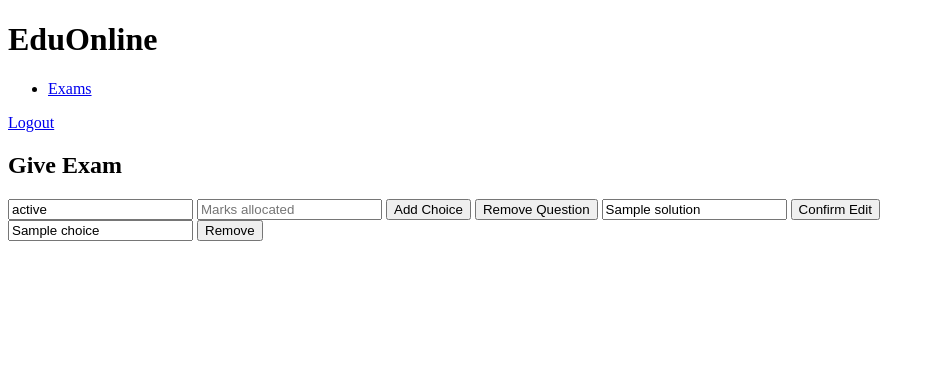
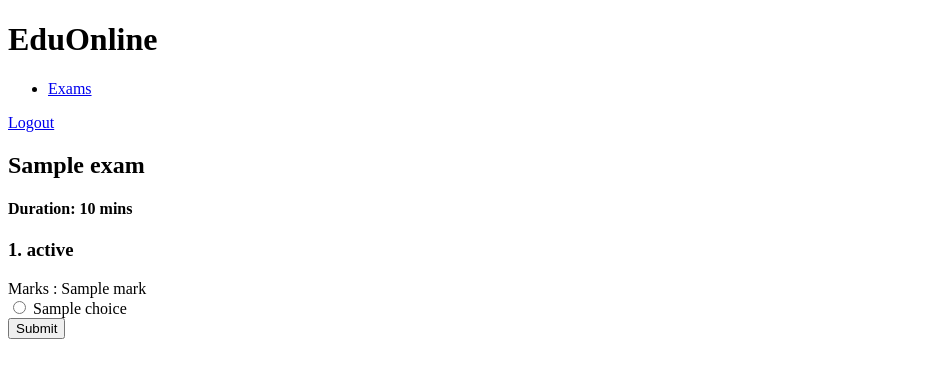
Before and after one commit to rofe-dl/EduOnline, a Django app: template user_app/templates/user_app/give_exam.html in a window 1280 px wide. Shown: the top 378 px of the page, without its empty margins (0-935 px from the left). Run offline with Django 3.2, Linux system fonts and the light colour scheme; the template is opened without the code that fills it: most values are stand-ins (such as "Sample title", 1, 10 or a date in 2020).

Commit message:
made a working frontend for give_exam

```diff
--- a/admin_app/admin.py
+++ b/admin_app/admin.py
@@ -7,3 +7,4 @@ admin.site.register(Exam)
 admin.site.register(Question)
 admin.site.register(Choice)
 admin.site.register(ReportCard)
+admin.site.register(SubmittedQuestions)
--- a/admin_app/models.py
+++ b/admin_app/models.py
@@ -40,6 +40,10 @@ class Choice(models.Model):
     def __str__(self):
         return self.answer
 
+class SubmittedQuestions(models.Model):
+    user = models.ForeignKey(User, on_delete=models.CASCADE)
+    question = models.ForeignKey(Question, on_delete=models.CASCADE)
+
 class ReportCard(models.Model):
     exam = models.ForeignKey(Exam, on_delete=models.CASCADE)
     user = models.ForeignKey(User, on_delete=models.CASCADE)
--- a/admin_app/views.py
+++ b/admin_app/views.py
@@ -28,6 +28,7 @@ edit_exam_questions_url = 'admin_app/edit_exam_questions.html'
 #TODO tell to fill all fields or else form isn't submitted
 #TODO js logic to assert solution matches one choice
 #TODO add admin/user username to title
+#TODO make choosing correct answer a radio button
 
 def redirect_if_user(function):
     """ A decorator applied over every function so that if a student/user tried to access the url of an admin,
--- a/user_app/templates/user_app/exams.html
+++ b/user_app/templates/user_app/exams.html
@@ -18,7 +18,7 @@
                     {{ exam.subject_name }}
                     {{ exam.total_marks }}
 
-                    <a href="{% url 'user_app:give_exam' exam.exam_id %}">Give Exam</a>
+                    <a href="{% url 'user_app:give_exam' exam.exam_id %}">Start Exam</a>
                 </div>
             </li>
 
--- a/user_app/templates/user_app/give_exam.html
+++ b/user_app/templates/user_app/give_exam.html
@@ -1,58 +1,32 @@
 {% extends "user_app/index.html" %}
 
 {% block title %}
-    <title>Edit Exam | EduOnline</title>
+    <title>{{exam.exam_name}} | EduOnline</title>
 {% endblock %}
 
 {% block b1 %}
 <div id="give-exam-div">
-    <h2>Give Exam</h2>
+    <h2>{{exam.exam_name}}</h2>
+    <h4>Duration: {{exam.duration}} mins</h4>
 
     <div class="questions-div">
         {% for question in questions %}
-            <form class="filled-question-form" method="POST" action="{% url 'admin_app:confirm_edit_exam_questions' exam_id question.id %}">
+            <form class="question-form" method="POST" action="">
                 {% csrf_token %}
-                <input type="text" class="question-statement" name="statement" placeholder="Enter question statement here" value="{{ question.statement }}">
-                <input type="number" class="marks-allocated" name="mark" placeholder="Marks allocated" value={{ question.mark }}>
-                <button class="add-choice-btn" type="button">Add Choice</button>
-                <button class="remove-question-btn" type="submit">Remove Question</button>
-
-                <input type="text" name="solution" placeholder="Enter correct choice here" value="{{ question.solution }}">
-
-                <button class="submit-question-btn" type="submit">Confirm Edit</button>
+                <h3>{{ forloop.counter }}. {{ question.statement }}</h3>
+                Marks : {{ question.mark }}
 
                 {% for choice in question.choices %}
                     <div class="choice-div">
-                        <input type="text" placeholder="Enter choice here" name="choice" value="{{ choice }}">
-                        <button class="remove-choice-btn" type="button">Remove</button>
+                        <input type="radio" name="choice" value="{{ choice }}"> {{ choice }}
                     </div>
                 {% endfor %}
+
+                <button class="submit-question-btn" type="submit">Submit</button>
             </form>
         {% endfor %}
     </div>
 
-    <template id="empty-question">
-        <form class="empty-question-form" method="POST" action="{% url 'admin_app:create_exam_questions' exam_id %}">
-            {% csrf_token %}
-            <input type="text" class="question-statement" name="statement" placeholder="Enter question statement here">
-            <input type="number" class="marks-allocated" name="mark" placeholder="Marks allocated">
-            <button class="add-choice-btn" type="button">Add Choice</button>
-            <button class="remove-question-btn" type="button">Remove Question</button>
-
-            <input type="text" name="solution" placeholder="Enter correct choice here">
-
-            <button class="submit-question-btn" type="submit">Add To Paper</button>
-        </form>
-    </template>
-
-    <template id="empty-choice">
-        <div class="choice-div">
-            <input type="text" placeholder="Enter choice here" name="choice">
-            <button class="remove-choice-btn" type="button">Remove</button>
-        </div>
-    </template>
-
-
 </div>
 
 {% endblock %}
--- a/user_app/views.py
+++ b/user_app/views.py
@@ -62,3 +62,8 @@ def give_exam_view(request, exam_id):
         "questions" : questions,
         "exam" : exam
     })
+
+@login_required(login_url=login_url)
+@redirect_if_admin
+def submit_question(request, question_id):
+    pass
```
Also changed, not shown: admin_app/migrations/0007_submittedquestions.py (added).
